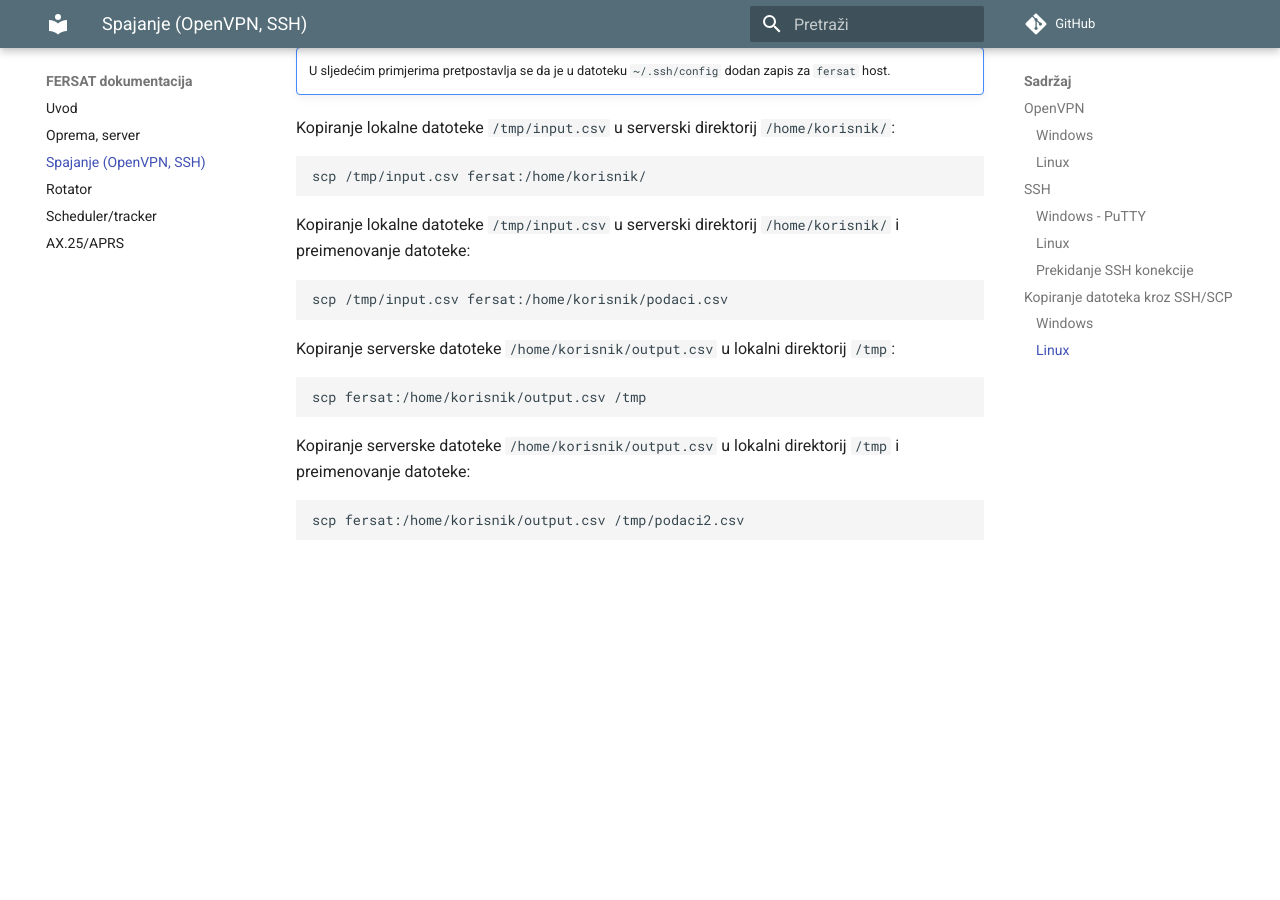
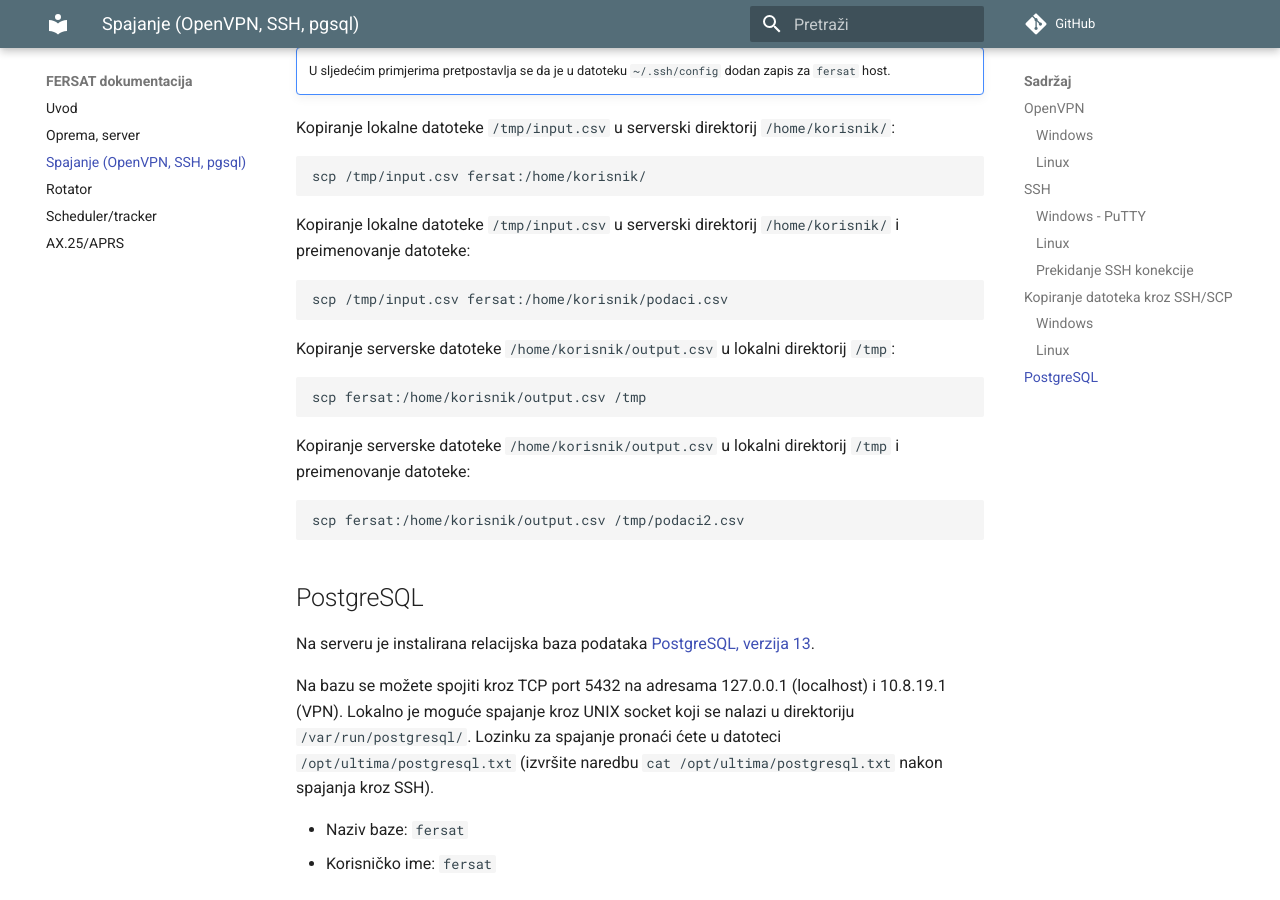
Before and after one commit to UltimaLabs/fersat-docs, an MkDocs documentation site: the page built from docs/spajanje.md, in a window 1280 px wide and 900 px high, scrolled down 7283 px. Built offline with MkDocs 1.6.1 and Material for MkDocs 9.7.7, drawn with Linux system fonts in a browser that asks for light colours; comment, search, counter and statistics services are not loaded; before the commit the page ends 7847 px from its top, so only the background shows below that; some of the changed text lies outside the part shown.

Commit message:
Added PostgreSQL notes

````diff
--- a/docs/spajanje.md
+++ b/docs/spajanje.md
@@ -1,4 +1,4 @@
-# Spajanje na server - OpenVPN, SSH
+# Spajanje na server - OpenVPN, SSH, PostgreSQL
 
 ## OpenVPN
 
@@ -138,3 +138,12 @@ Kopiranje serverske datoteke `/home/korisnik/output.csv` u lokalni direktorij `/
 ```
 scp fersat:/home/korisnik/output.csv /tmp/podaci2.csv
 ```
+
+## PostgreSQL
+
+Na serveru je instalirana relacijska baza podataka [PostgreSQL, verzija 13](https://www.postgresql.org/docs/13/index.html).
+
+Na bazu se možete spojiti kroz TCP port 5432 na adresama 127.0.0.1 (localhost) i 10.8.19.1 (VPN). Lokalno je moguće spajanje kroz UNIX socket koji se nalazi u direktoriju `/var/run/postgresql/`. Lozinku za spajanje pronaći ćete u datoteci `/opt/ultima/postgresql.txt` (izvršite naredbu `cat /opt/ultima/postgresql.txt` nakon spajanja kroz SSH).
+
+ - Naziv baze: `fersat`
+ - Korisničko ime: `fersat`
--- a/mkdocs.yml
+++ b/mkdocs.yml
@@ -23,7 +23,7 @@ markdown_extensions:
 nav:
 - Uvod: 'index.md'
 - Oprema, server: 'oprema_server.md'
-- Spajanje (OpenVPN, SSH): 'spajanje.md'
+- Spajanje (OpenVPN, SSH, pgsql): 'spajanje.md'
 - Rotator: 'rotator.md'
 - Scheduler/tracker: 'tracker.md'
 - AX.25/APRS: 'ax25.md'
````
Also changed, not shown: docs/index.md (+1 -1 lines), docs/oprema_server.md (+1 -0 lines).
